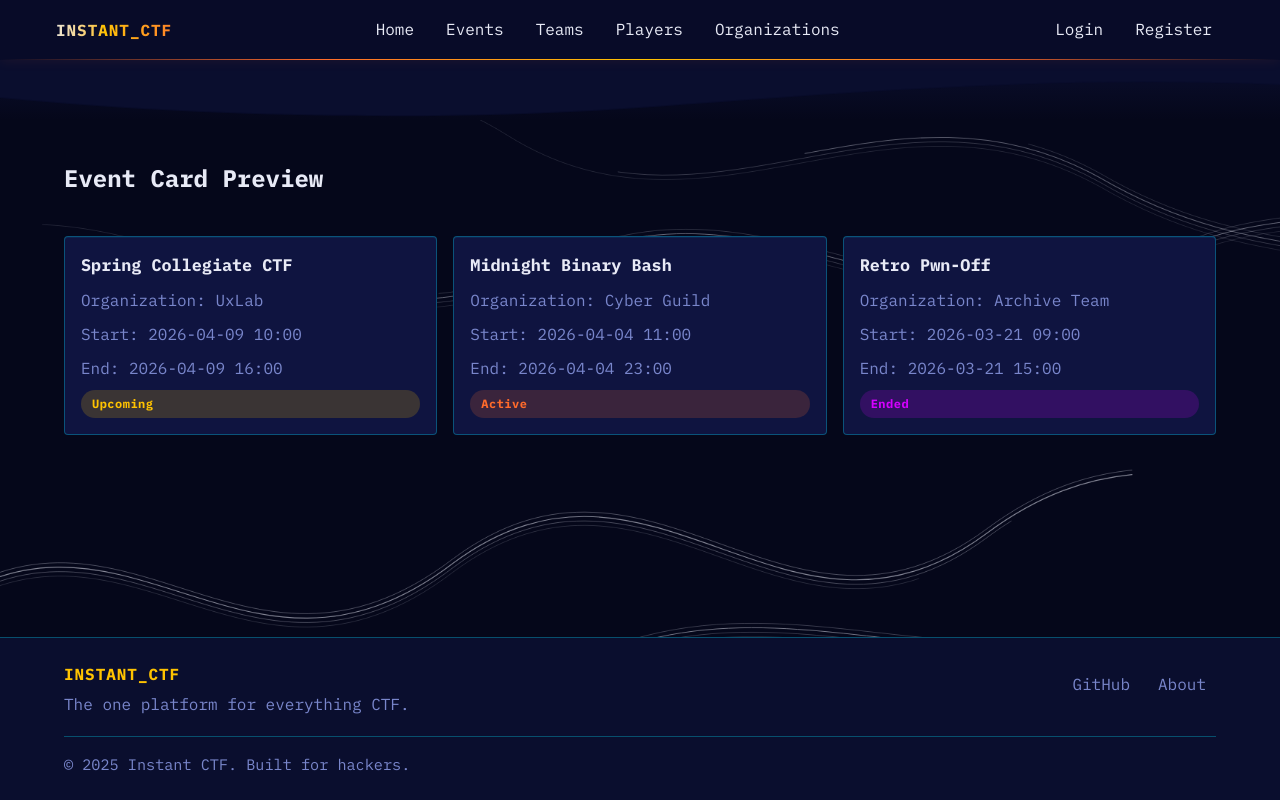
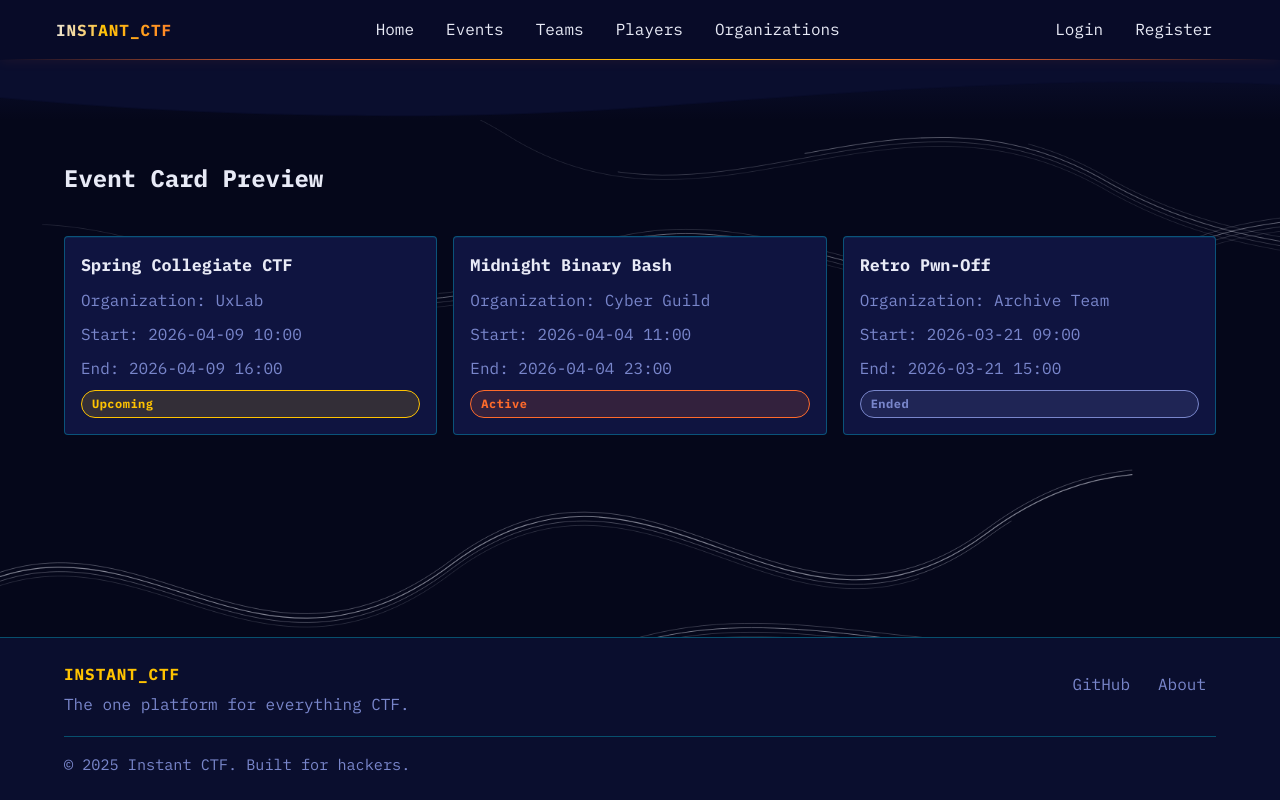
Before and after one commit to ahmedQuadimi/Instant_CTF, a Django app: page /dev/events/ in a window 1280 px wide. Run offline with Django 5.2, Linux system fonts and the light colour scheme; some libraries are stand-ins or nearby versions.

Commit message:
Refactor: Standardize event and challenge time-based status logic
Centralizes the calculation of time-based statuses (Upcoming/Active/Ended)
to the models to serve as a single source of truth across the platform,
eliminating inconsistent inline template logic and redundant view contexts.

Key changes:
- Models: Added `time_status`, `is_active`, `is_upcoming`, and `is_ended`
  properties to the Event model. Added `is_released` and
  `is_visible_and_released` properties to the Challenge model.
- Template Filters: Introduced `time_status` and `status_badge_class`
  filters in `ui_extras` for consistent rendering.
- Views: Cleaned up `Events/views.py` by removing manual status
  calculations in `event_list` and `event` views, and updated
  `event_challenges` to use the new visible/released query logic.
- Templates: Replaced all custom inline status if/else blocks in
  event_list, event_home, manage_event_dashboard, event_scoreboard,
  profile, and dev/events with `{{ event.time_status }}` and the
  new badge class filter.
- CSS: Added `.badge-active`, `.badge-upcoming`, and `.badge-ended`
  classes to `platform.css` matching the design system specifications.

```diff
--- a/static/css/platform.css
+++ b/static/css/platform.css
@@ -535,6 +535,39 @@ button.btn-primary:hover::after {
 .status-badge.error {
   background: color-mix(in srgb, var(--accent-magenta) 18%, var(--bg-elevated));
   color: var(--accent-magenta);
+}
+
+.badge-active {
+  color: var(--accent-primary);
+  background: color-mix(in srgb, var(--accent-primary) 15%, transparent);
+  border: 1px solid var(--accent-primary);
+  border-radius: 20px;
+  padding: 3px 10px;
+  font-size: 0.72rem;
+  font-weight: 600;
+  font-family: var(--font-mono);
+}
+
+.badge-upcoming {
+  color: var(--accent-secondary);
+  background: color-mix(in srgb, var(--accent-secondary) 15%, transparent);
+  border: 1px solid var(--accent-secondary);
+  border-radius: 20px;
+  padding: 3px 10px;
+  font-size: 0.72rem;
+  font-weight: 600;
+  font-family: var(--font-mono);
+}
+
+.badge-ended {
+  color: var(--text-secondary);
+  background: color-mix(in srgb, var(--text-secondary) 15%, transparent);
+  border: 1px solid var(--text-secondary);
+  border-radius: 20px;
+  padding: 3px 10px;
+  font-size: 0.72rem;
+  font-weight: 600;
+  font-family: var(--font-mono);
 }
 
 /* ─── 7. GLOW INPUT FOCUS ───────────────────────────────────── */
--- a/templates/dev/events.html
+++ b/templates/dev/events.html
@@ -15,21 +15,21 @@
         <p class="meta-line">Organization: UxLab</p>
         <p class="meta-line">Start: 2026-04-09 10:00</p>
         <p class="meta-line">End: 2026-04-09 16:00</p>
-        <span class="status-badge upcoming"><span>Upcoming</span></span>
+        <span class="status-badge badge-upcoming">Upcoming</span>
       </article>
       <article class="platform-card">
         <h2>Midnight Binary Bash</h2>
         <p class="meta-line">Organization: Cyber Guild</p>
         <p class="meta-line">Start: 2026-04-04 11:00</p>
         <p class="meta-line">End: 2026-04-04 23:00</p>
-        <span class="status-badge active"><span>Active</span></span>
+        <span class="status-badge badge-active">Active</span>
       </article>
       <article class="platform-card">
         <h2>Retro Pwn-Off</h2>
         <p class="meta-line">Organization: Archive Team</p>
         <p class="meta-line">Start: 2026-03-21 09:00</p>
         <p class="meta-line">End: 2026-03-21 15:00</p>
-        <span class="status-badge ended"><span>Ended</span></span>
+        <span class="status-badge badge-ended">Ended</span>
       </article>
     </div>
   </section>
```
Also changed, not shown: Challenges/models.py (+12 -0 lines), Events/models.py (+23 -0 lines), Events/templatetags/ui_extras.py (+12 -0 lines), Events/views.py (+4 -15 lines), create_events.py (added, +50 -0 lines), templates/accounts/profile.html (+4 -8 lines), templates/events/event_home.html (+4 -8 lines), templates/events/event_list.html (+11 -12 lines), templates/scoring/event_scoreboard.html (+4 -3 lines), db.sqlite3.
